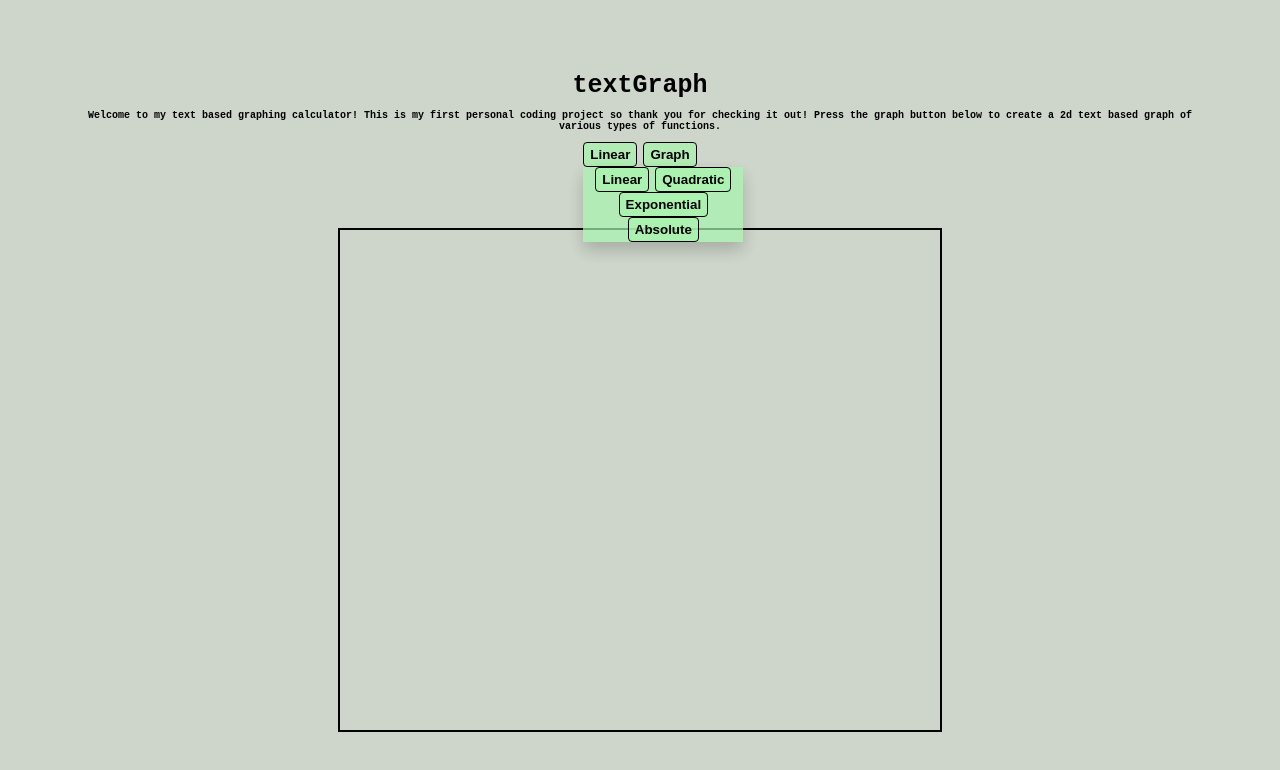
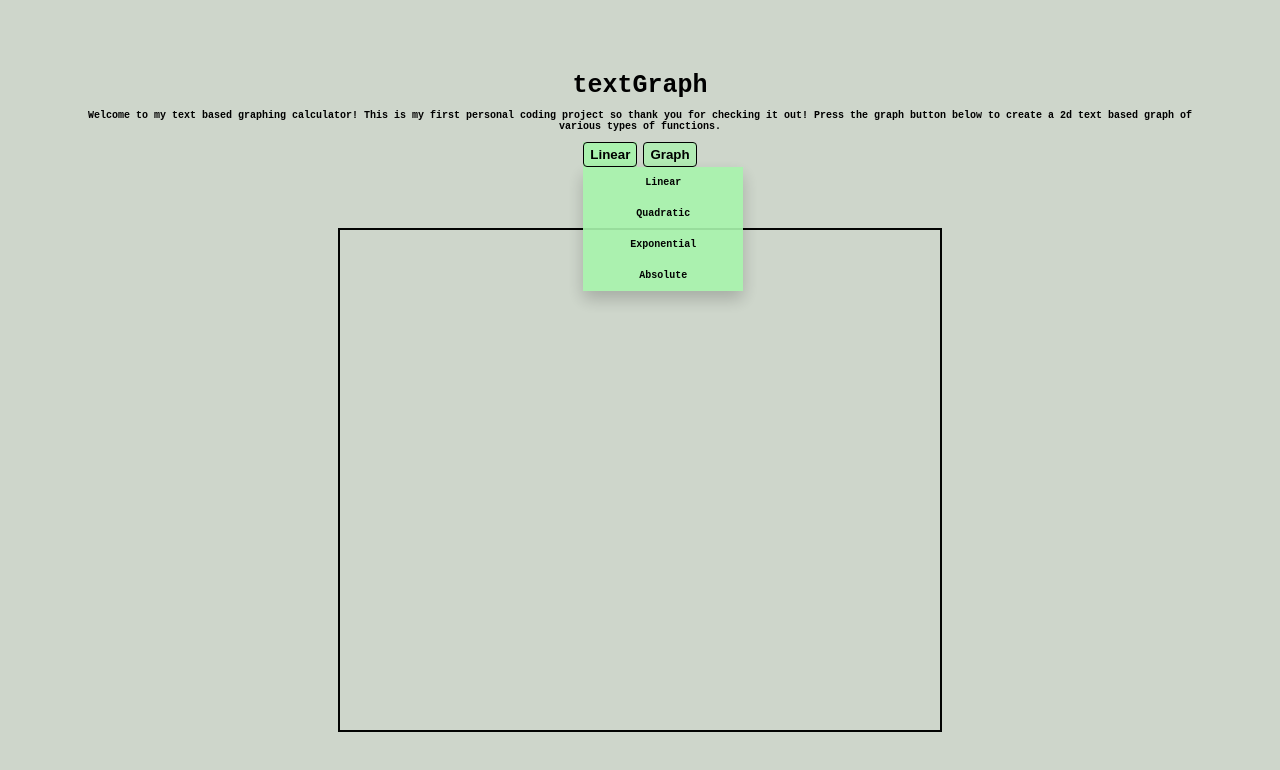
Before and after one commit to augustgrantham/textgraph, a plain HTML site: page index.html in a window 1280 px wide. Both pictures are taken after a click on the button "Linear". Drawn offline with Linux system fonts and the light colour scheme.

Commit message:
fix dropdown menu stacking

```diff
--- a/index.html
+++ b/index.html
@@ -13,13 +13,13 @@
         <div class="dropdown">
             <button onclick="myFunction()" class="dropbtn" id="dropbtn">Linear</button>
             <div id="myDropdown" class="dropdown-content">
-                <button onclick="linear()" class="functionbtn">Linear</button>
-                <button onclick="quadratic()" class="functionbtn">Quadratic</button>
-                <button onclick="exponential()" class="functionbtn">Exponential</button>
-                <button onclick="absolute()" class="functionbtn">Absolute</button>
+                <a href="#" onclick="linear()">Linear</a>
+                <a href="#" onclick="quadratic()">Quadratic</a>
+                <a href="#" onclick="exponential()">Exponential</a>
+                <a href="#" onclick="absolute()">Absolute</a>
             </div>
         </div>
-        <button id="graphBtn", onclick="graph()">Graph</button>
+        <button id="graphBtn" onclick="graph()">Graph</button>
     </div>
 
     <div class="graphwindow">
--- a/style.css
+++ b/style.css
@@ -20,6 +20,7 @@ tr, th, td {
     border: 1px solid black;
 }
 #graphwindow {
+    z-index: 0;
     justify-content:center;
     align-items: center;
     text-align: center;
@@ -65,8 +66,8 @@ button:hover {
 .dropdown {
   position: relative;
   display: inline-block;
-  background-color: solid rgba(168, 244, 172, 0.719);
-
+  background-color: rgba(168, 244, 172, 0.719);
+  z-index: 1000;
   opacity: 100%;
 }
 
@@ -88,7 +89,7 @@ button:hover {
   padding: 12px 16px;
 
   text-decoration: none;
-  display: inline-block;
+  display: block;
   z-index: 10000;
   opacity: 100%;
   padding:10px;
```
